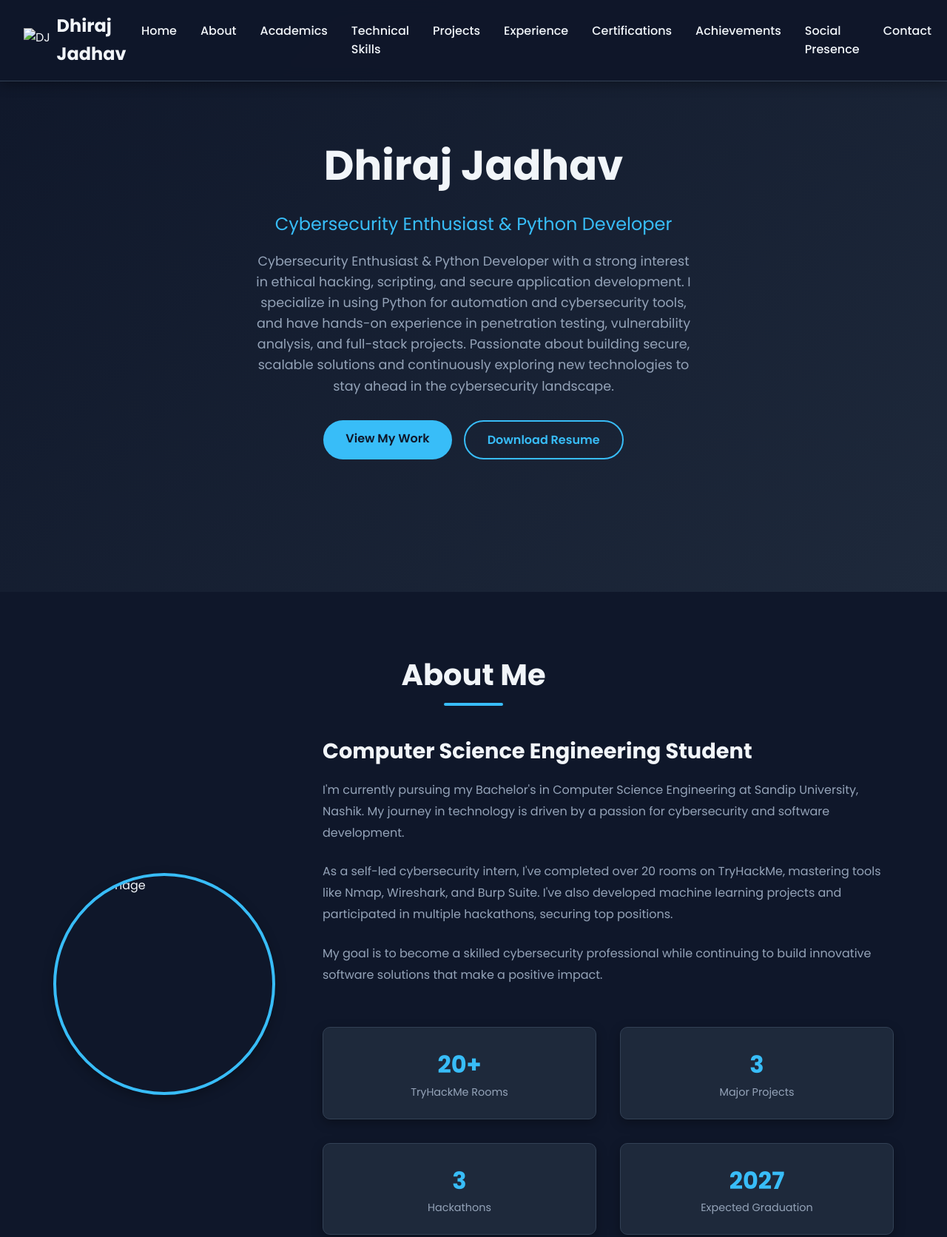
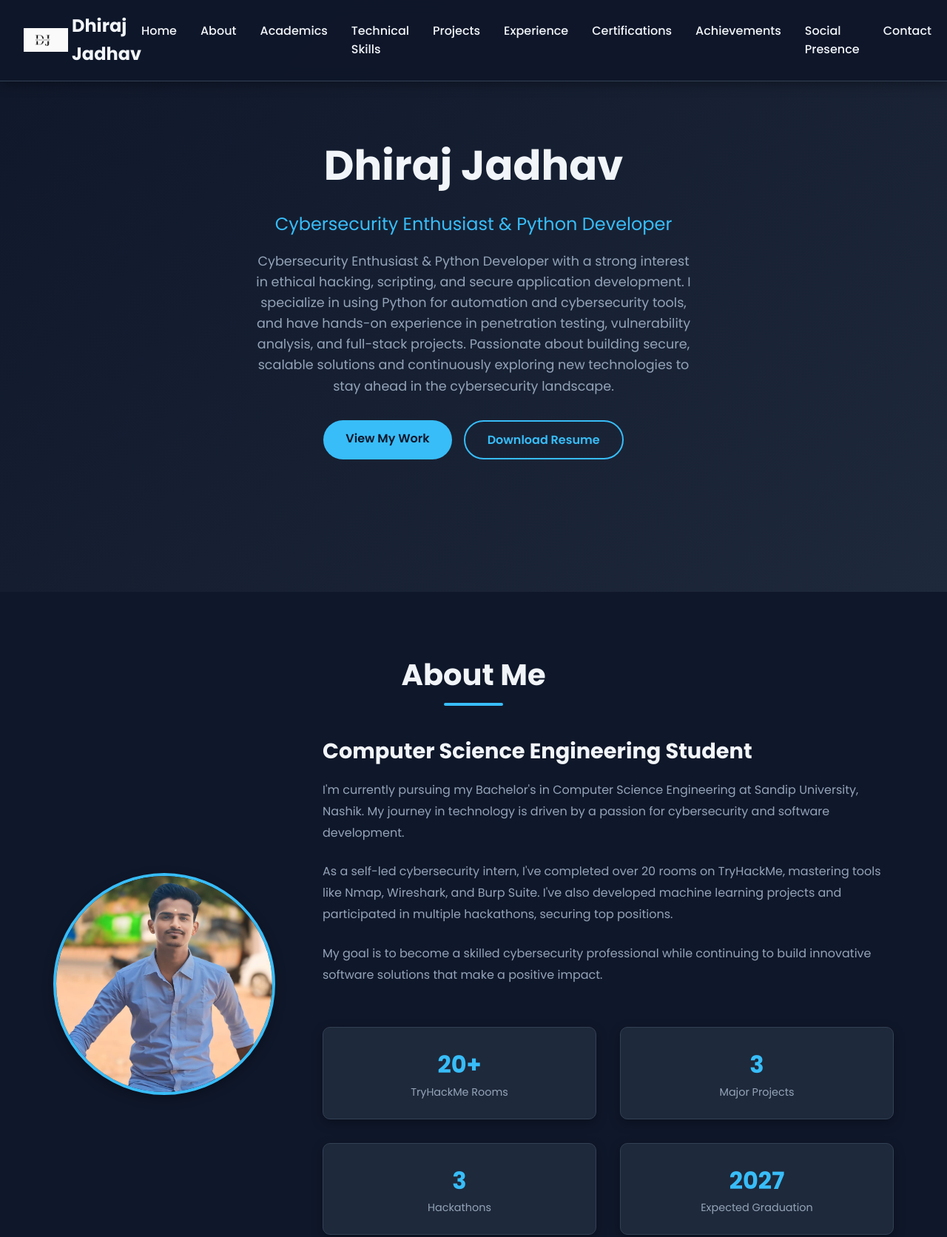
Before and after one commit to jdhiraj462/Dhiraj-Jadhav-Portfolio, a plain HTML site: page index.html in a window 1280 px wide. Shown: the top 1672 px of the page at 74% size. Drawn offline with Linux system fonts and the light colour scheme; the site is published under a folder, as on GitHub Pages, so addresses that start at the root find nothing.

Commit message:
Update index.html

```diff
--- a/index.html
+++ b/index.html
@@ -1151,7 +1151,7 @@
     <nav class="navbar">
     <div class="nav-container">
         <div class="logo-section">
-        <img src="/assets/Dhiraj-Logo.png" alt="DJ Logo" class="logo-img">
+        <img src="assets/Dhiraj-Logo.png" alt="DJ Logo" class="logo-img">
         <span class="logo-text">Dhiraj Jadhav</span>
         </div>
         <ul class="nav-menu">
@@ -1194,7 +1194,7 @@
     <h2 class="section-title">About Me</h2>
     <div class="about-content">
         <div class="about-image">
-            <img src="/assets/Dhiraj-Profile.jpg" alt="Profile Image" class="profile-image">
+            <img src="assets/Dhiraj-Profile.jpg" alt="Profile Image" class="profile-image">
         </div>
 
         <div class="about-info">
```
